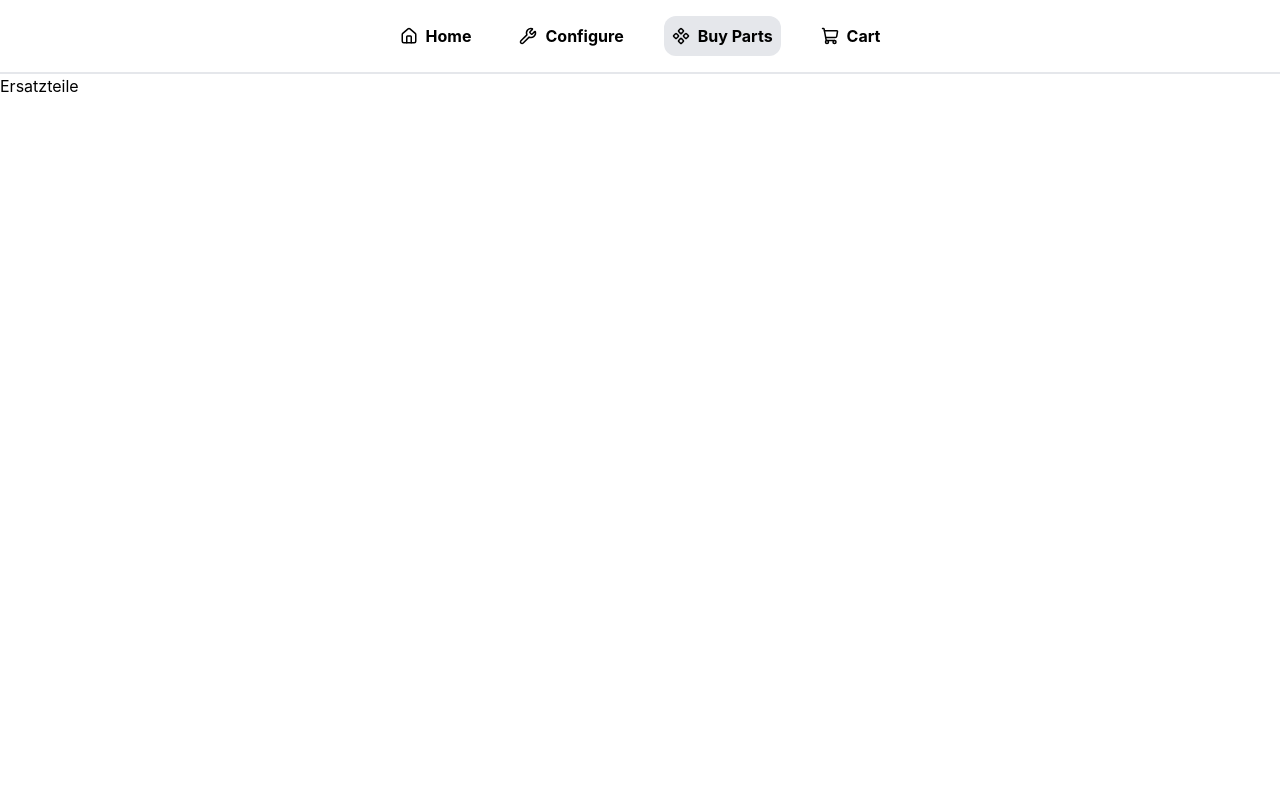
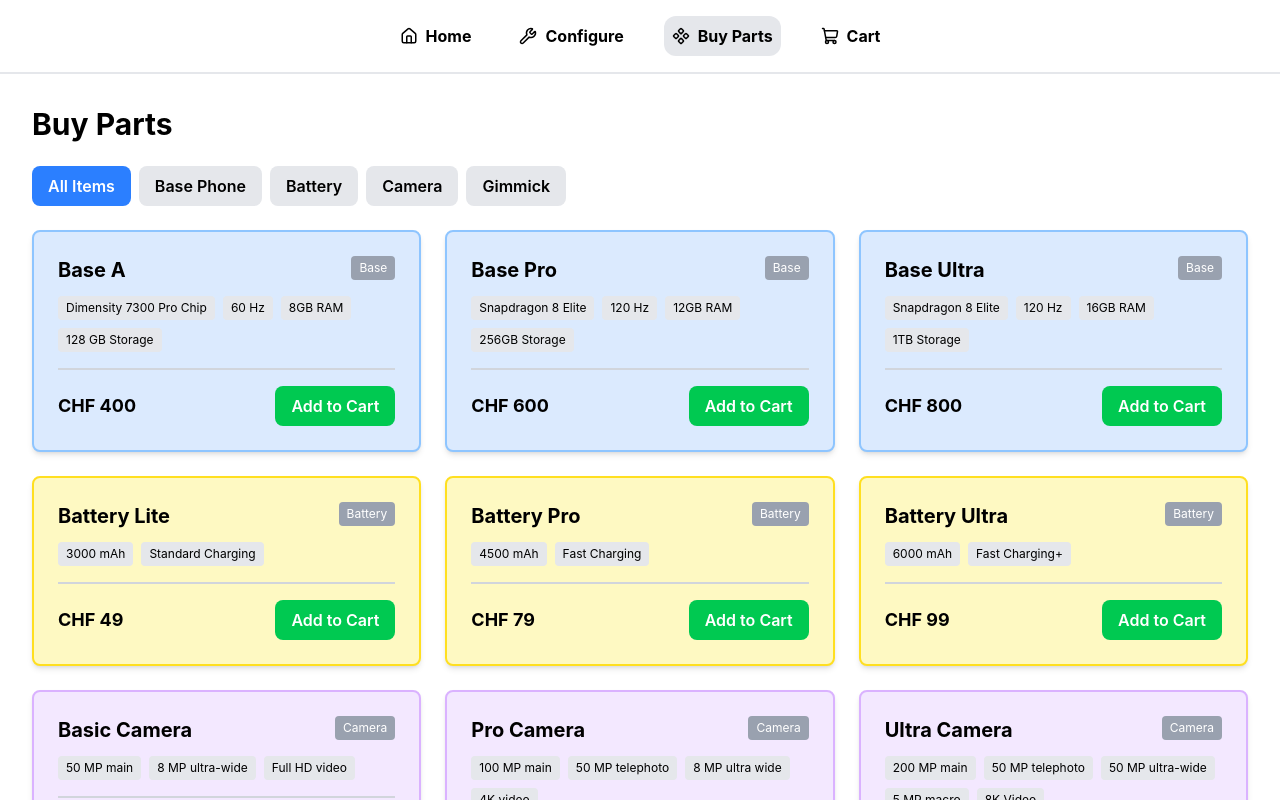
Before and after one commit to Rafafi35/Modular-Phone, a React (Vite) app: page /buy-parts in a window 1280 px wide. Shown: the top 800 px of the page. Built offline with nearby package versions, Linux system fonts and the light colour scheme.

Commit message:
add buy parts

```diff
--- a/src/App.jsx
+++ b/src/App.jsx
@@ -27,7 +27,7 @@ function App() {
       <Routes>
         <Route path="/" element={<Home />} />
         <Route path="/configure" element={<Configure onAddToCart={addToCart} />} />
-        <Route path="/buy-parts" element={<BuyParts />} />
+        <Route path="/buy-parts" element={<BuyParts onAddToCart={addToCart} />} />
         <Route path="/cart" element={<Cart cartItems={cartItems} onRemoveFromCart={removeFromCart} />} />
       </Routes>
     </BrowserRouter>
--- a/src/pages/BuyParts.jsx
+++ b/src/pages/BuyParts.jsx
@@ -1,7 +1,114 @@
-export default function BuyParts() {
+import { useState } from "react";
+import items from "../data/items.js";
+
+export default function BuyParts({ onAddToCart }) {
+  const [selectedCategory, setSelectedCategory] = useState("all");
+
+  const categoryLabels = {
+    all: "All Items",
+    base: "Base Phone",
+    battery: "Battery",
+    camera: "Camera",
+    gimmick: "Gimmick",
+  };
+
+  // Flatten all items into a single list with category info
+  const allItems = [];
+  Object.entries(items).forEach(([category, categoryItems]) => {
+    categoryItems.forEach((item) => {
+      allItems.push({
+        ...item,
+        category: category,
+      });
+    });
+  });
+
+  // Filter items based on selected category
+  const filteredItems =
+    selectedCategory === "all"
+      ? allItems
+      : allItems.filter((item) => item.category === selectedCategory);
+
+  function handleAddItem(item) {
+    const cartItem = {
+      type: "single",
+      category: item.category,
+      title: item.title,
+      specs: item.specs,
+      price: item.price,
+    };
+    onAddToCart(cartItem);
+  }
+
+  const categoryColors = {
+    base: "bg-blue-100 border-blue-300",
+    battery: "bg-yellow-100 border-yellow-300",
+    camera: "bg-purple-100 border-purple-300",
+    gimmick: "bg-green-100 border-green-300",
+  };
+
   return (
-    <div>
-      <h1>Ersatzteile</h1>
+    <div className="p-8">
+      <h1 className="text-3xl font-bold mb-6">Buy Parts</h1>
+
+      <div className="flex gap-2 mb-6 flex-wrap">
+        {Object.entries(categoryLabels).map(([key, label]) => (
+          <button
+            key={key}
+            onClick={() => setSelectedCategory(key)}
+            className={`px-4 py-2 rounded-lg transition-colors font-semibold ${
+              selectedCategory === key
+                ? "bg-blue-500 text-white hover:bg-blue-600"
+                : "bg-gray-200 hover:bg-gray-300"
+            }`}
+          >
+            {label}
+          </button>
+        ))}
+      </div>
+
+      <div className="grid grid-cols-1 md:grid-cols-2 lg:grid-cols-3 gap-6">
+        {filteredItems.map((item, idx) => (
+          <div
+            key={idx}
+            className={`border-2 rounded-lg p-6 ${categoryColors[item.category]} shadow-md hover:shadow-lg transition-shadow`}
+          >
+            <div className="flex justify-between items-start mb-3">
+              <h3 className="text-xl font-bold">{item.title}</h3>
+              <span className="text-xs bg-gray-400 text-white px-2 py-1 rounded capitalize">
+                {item.category}
+              </span>
+            </div>
+
+            {item.specs && item.specs.length > 0 && (
+              <ul className="flex flex-wrap gap-2 mb-4">
+                {item.specs.map((spec, specIdx) => (
+                  <li
+                    key={specIdx}
+                    className="bg-gray-200 rounded px-2 py-1 text-xs"
+                  >
+                    {spec}
+                  </li>
+                ))}
+              </ul>
+            )}
+
+            <div className="flex justify-between items-center pt-4 border-t-2 border-gray-300">
+              <p className="text-lg font-bold">CHF {item.price}</p>
+              <button
+                onClick={() => handleAddItem(item)}
+                className="bg-green-500 text-white px-4 py-2 rounded-lg hover:bg-green-600 transition-colors font-semibold"
+              >
+                Add to Cart
+              </button>
+            </div>
+          </div>
+        ))}
+      </div>
+
+      {filteredItems.length === 0 && (
+        <p className="text-center text-gray-500 text-lg mt-8">No items found</p>
+      )}
     </div>
   );
 }
--- a/src/pages/Cart.jsx
+++ b/src/pages/Cart.jsx
@@ -1,4 +1,15 @@
 export default function Cart({ cartItems = [], onRemoveFromCart = () => {} }) {
+  // Calculate totals
+  const getItemTotal = (item) => {
+    if (item.type === "single") {
+      return item.price;
+    } else {
+      return item.totalPrice || 0;
+    }
+  };
+
+  const grandTotal = cartItems.reduce((sum, item) => sum + getItemTotal(item), 0);
+
   return (
     <div className="p-8">
       {cartItems.length === 0 ? (
@@ -7,6 +18,41 @@ export default function Cart({ cartItems = [], onRemoveFromCart = () => {} }) {
         <div className="space-y-6">
           {cartItems.map((item) => (
             <div key={item.id} className="border-2 border-gray-300 rounded-lg p-6 bg-white shadow-md">
+              {item.type === "single" ? (
+                // Single Item Display
+                <>
+                  <div className="flex justify-between items-start mb-4">
+                    <div>
+                      <h3 className="text-xl font-bold">{item.title}</h3>
+                      <span className="text-sm bg-gray-300 text-gray-700 px-2 py-1 rounded inline-block mt-2 capitalize">
+                        {item.category}
+                      </span>
+                    </div>
+                  </div>
+
+                  {item.specs && item.specs.length > 0 && (
+                    <ul className="flex flex-wrap gap-2 mb-4">
+                      {item.specs.map((spec, idx) => (
+                        <li key={idx} className="bg-gray-200 rounded px-2 py-1 text-xs">
+                          {spec}
+                        </li>
+                      ))}
+                    </ul>
+                  )}
+
+                  <div className="border-t-2 border-gray-300 pt-4 flex justify-between items-center">
+                    <p className="text-lg font-bold">Price: CHF {item.price}</p>
+                    <button
+                      onClick={() => onRemoveFromCart(item.id)}
+                      className="bg-red-500 text-white px-4 py-2 rounded-lg hover:bg-red-600 transition-colors"
+                    >
+                      Remove
+                    </button>
+                  </div>
+                </>
+              ) : (
+                // Configuration Display
+                <>
                   <h3 className="text-xl font-bold mb-4">Configuration {item.id}</h3>
 
                   <div className="grid grid-cols-2 gap-4 mb-4">
@@ -65,16 +111,21 @@ export default function Cart({ cartItems = [], onRemoveFromCart = () => {} }) {
 
                   <div className="border-t-2 border-gray-300 pt-4 flex justify-between items-center">
                     <p className="text-lg font-bold">Total: CHF {item.totalPrice}</p>
-                <button onClick={() => onRemoveFromCart(item.id)} className="bg-red-500 text-white px-4 py-2 rounded-lg hover:bg-red-600 transition-colors">
+                    <button
+                      onClick={() => onRemoveFromCart(item.id)}
+                      className="bg-red-500 text-white px-4 py-2 rounded-lg hover:bg-red-600 transition-colors"
+                    >
                       Remove
                     </button>
                   </div>
+                </>
+              )}
             </div>
           ))}
 
           <div className="border-t-2 border-gray-400 pt-6 mt-6">
             <p className="text-2xl font-bold text-right">
-              Grand Total: CHF {cartItems.reduce((sum, item) => sum + item.totalPrice, 0)}
+              Grand Total: CHF {grandTotal}
             </p>
             <div className="flex justify-end gap-4 mt-4">
               <button className="bg-green-500 text-white px-6 py-2 rounded-lg hover:bg-green-600 transition-colors">
```
Lines whose indentation alone changed are shown as unchanged.
